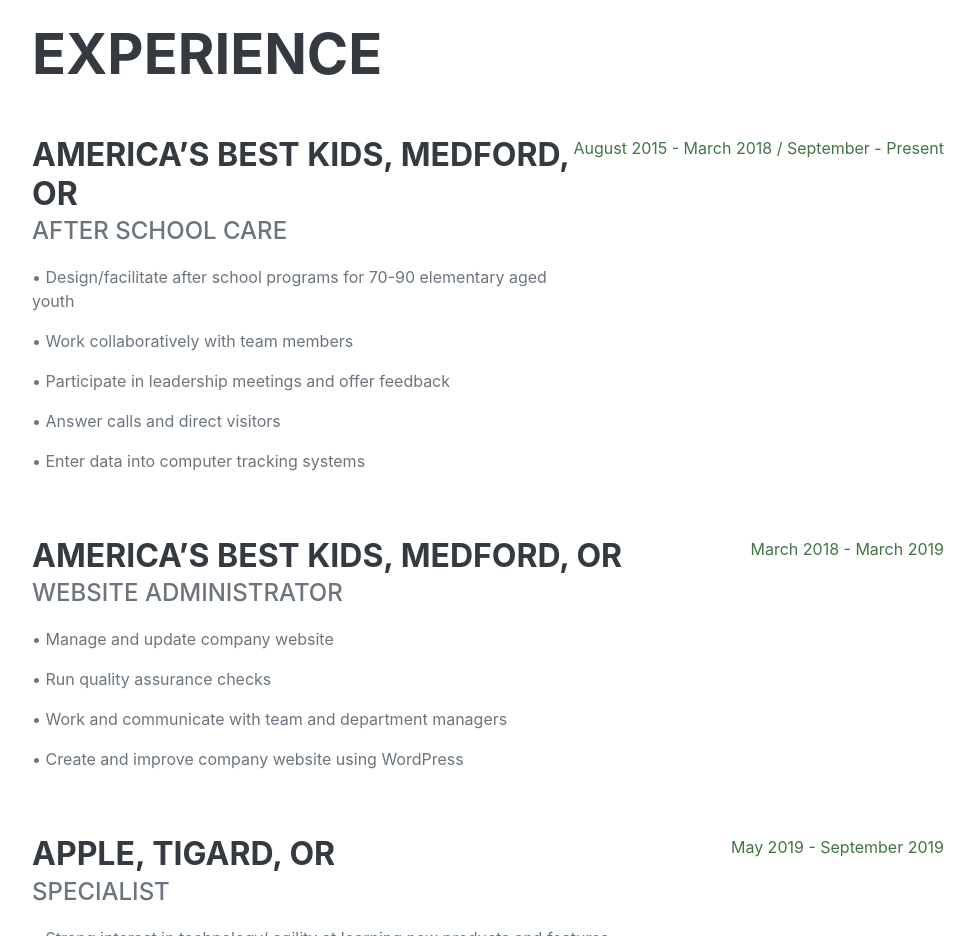
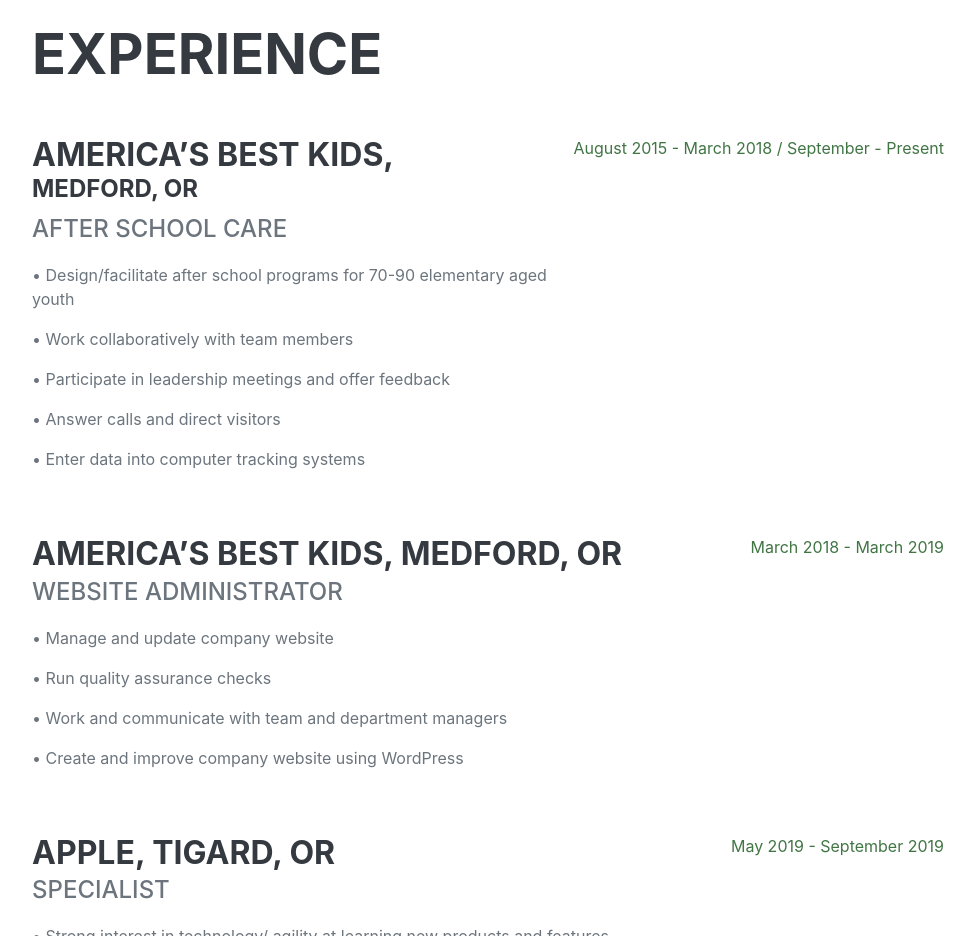
Before and after one commit to howittblaine/BH_Resume, a plain HTML site: page BH_Resume/index.html in a window 1280 px wide. Shown: the part 860-1796 px from the top of the page, without its empty margins (288-1263 px from the left). Drawn offline with nearby package versions, Linux system fonts and the light colour scheme; a web font is replaced by a local one.

Commit message:
Update index.html
heading update

```diff
--- a/BH_Resume/index.html
+++ b/BH_Resume/index.html
@@ -60,7 +60,7 @@
                     <h2 class="mb-5">Experience</h2>
                     <div class="d-flex flex-column flex-md-row justify-content-between mb-5">
                         <div class="flex-grow-1">
-                            <h3 class="mb-0">America’s Best Kids, Medford, OR </h3>
+                            <h3 class="mb-0">America’s Best Kids, <h4>Medford, OR</h4></h3>
                             <div class="subheading mb-3">After School Care</div>
                             <p>• Design/facilitate after school programs for 70-90 elementary aged youth</p>
                             <p>• Work collaboratively with team members</p>
```
